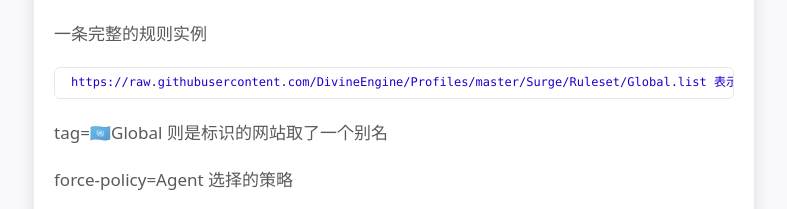
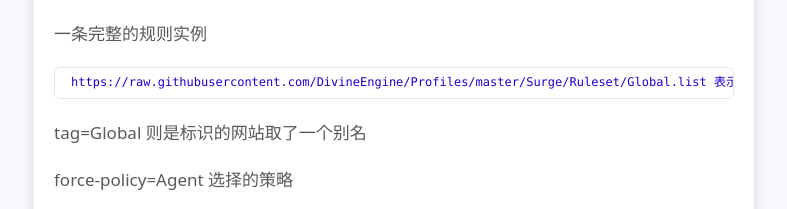
Before and after one commit to jdiop417/jdiop417-github.io, a plain HTML site: page post/quantumultx规则与策略/index.html in a window 1280 px wide. Shown: the part 989-1198 px from the top of the page, without its empty margins (246-1033 px from the left). Drawn offline with Linux system fonts and the light colour scheme.

Commit message:
rebuilding site Mon Oct 11 23:23:15 CST 2021

```diff
--- a/post/quantumultx规则与策略/index.html
+++ b/post/quantumultx规则与策略/index.html
@@ -17,7 +17,7 @@
 </span><span class="w"></span><span class="l">https://raw.githubusercontent.com/DivineEngine/Profiles/master/Surge/Ruleset/Global.list, tag=🇺🇳Global, force-policy=Agent, update-interval=86400, opt-parser=true, enabled=true</span><span class="w">
 </span></code></pre></div><p>一条完整的规则实例</p>
 <div class="highlight"><pre tabindex="0" class="chroma"><code class="language-yaml" data-lang="yaml"><span class="l">https://raw.githubusercontent.com/DivineEngine/Profiles/master/Surge/Ruleset/Global.list 表示标识的网站</span><span class="w">
-</span></code></pre></div><p>tag=🇺🇳Global 则是标识的网站取了一个别名</p>
+</span></code></pre></div><p>tag=Global 则是标识的网站取了一个别名</p>
 <p>force-policy=Agent 选择的策略</p>
 <h3 id="策略">策略</h3>
 <pre tabindex="0"><code>static=Agent, Auto, proxy, img-url=https://raw.githubusercontent.com/Koolson/Qure/master/IconSet/Proxy.png
```
